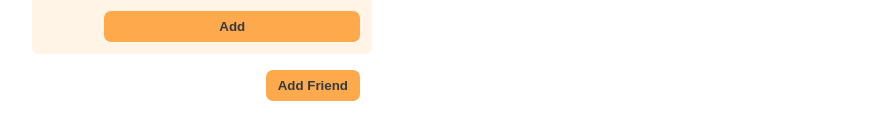
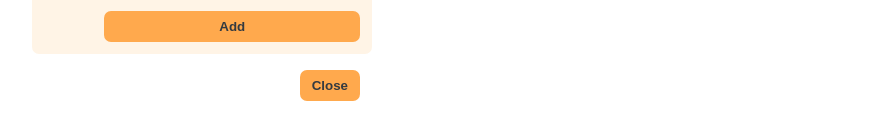
Before and after one commit to luismedinacoca/Reactjs-10-eat-n-split, a React (Vite) app: page / in a window 1280 px wide. Shown: the part 539-678 px from the top of the page, without its empty margins (198-1081 px from the left). Built offline with nearby package versions, Linux system fonts and the light colour scheme.

Commit message:
section08-lecture098: Displaying the New Friend Form

```diff
--- a/src/App.jsx
+++ b/src/App.jsx
@@ -2,13 +2,18 @@
 import FormAddFriend from "./components/FormAddFriend";
 import Button from "./common/Button";
 import FormSplitBill from "./components/FormSplitBill";
+import { useState } from "react";
 function App() {
+  const [showAddFriend, setShowAddFriend] = useState(true);
+  const handleShowAddFriend = () => {
+    setShowAddFriend(!showAddFriend);
+  };
   return (
     <div className="app">
       <div className="sidebar">
         <FriendsList />
-        <FormAddFriend />
-        <Button>Add Friend</Button>
+        {showAddFriend && <FormAddFriend />}
+        <Button onClick={handleShowAddFriend}>{showAddFriend ? "Close" : "Add Friend"}</Button>
       </div>
       <FormSplitBill />
     </div>
--- a/src/common/Button.jsx
+++ b/src/common/Button.jsx
@@ -1,5 +1,9 @@
-const Button = ({ children }) => {
-  return <button className="button">{children}</button>;
+const Button = ({ children, onClick }) => {
+  return (
+    <button className="button" onClick={onClick}>
+      {children}
+    </button>
+  );
 };
 
 export default Button;
```
Also changed, not shown: img/section08-lecture098-001.png (added), img/section08-lecture098-002.png (added), 1 other file (tests, documents, lock files or other folders).
